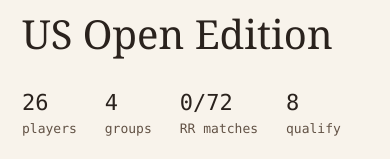
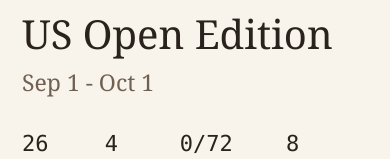
Before and after one commit to naveenupadhyay/JustTennisTournament, a Next.js app: page / in a window 390 px wide. Shown: the part 164-323 px from the top of the page. Built offline with nearby package versions, Linux system fonts and the light colour scheme.

Commit message:
Add tournament date line

```diff
--- a/app/TournamentClient.tsx
+++ b/app/TournamentClient.tsx
@@ -99,6 +99,7 @@
           </div>
           <div className="eyebrow">{tournament.club}</div>
           <h1>{tournament.title}</h1>
+          <p className="event-dates">Sep 1 - Oct 1</p>
         </div>
         <div className="header-tools">
           <div className="stats">
@@ -308,6 +309,7 @@
           </div>
           <p class="eyebrow">${escapeHtml(tournament.club)}</p>
           <h1>${escapeHtml(tournament.title)}</h1>
+          <p class="event-dates">Sep 1 - Oct 1</p>
         </div>
         <div class="stats">
           <div><strong>${tournament.players.length}</strong><span>players</span></div>
@@ -419,6 +421,13 @@
       line-height: 1;
     }
     h1 { font-size: 42px; }
+    .event-dates {
+      margin: 6px 0 0;
+      color: var(--muted);
+      font-family: Georgia, serif;
+      font-size: 24px;
+      line-height: 1.1;
+    }
     .stats {
       display: grid;
       grid-template-columns: repeat(2, minmax(92px, 1fr));
--- a/app/globals.css
+++ b/app/globals.css
@@ -124,6 +124,14 @@
   margin: 0;
   font-size: 52px;
   line-height: 1;
+}
+
+.event-dates {
+  margin: 6px 0 0;
+  color: var(--muted);
+  font-family: var(--font-serif), Georgia, serif;
+  font-size: 28px;
+  line-height: 1.1;
 }
 
 .stats {
@@ -1074,6 +1082,10 @@
     font-size: 40px;
   }
 
+  .event-dates {
+    font-size: 23px;
+  }
+
   .stats {
     flex-wrap: wrap;
   }
```
